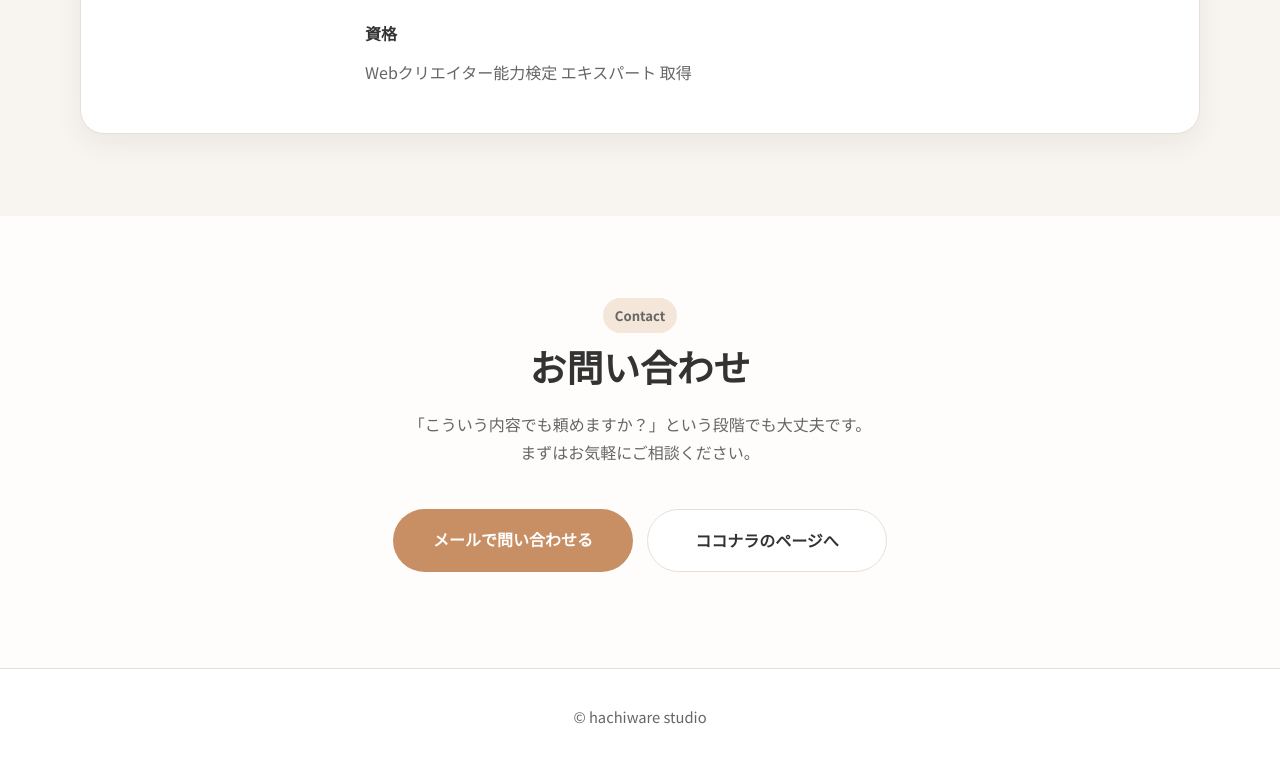
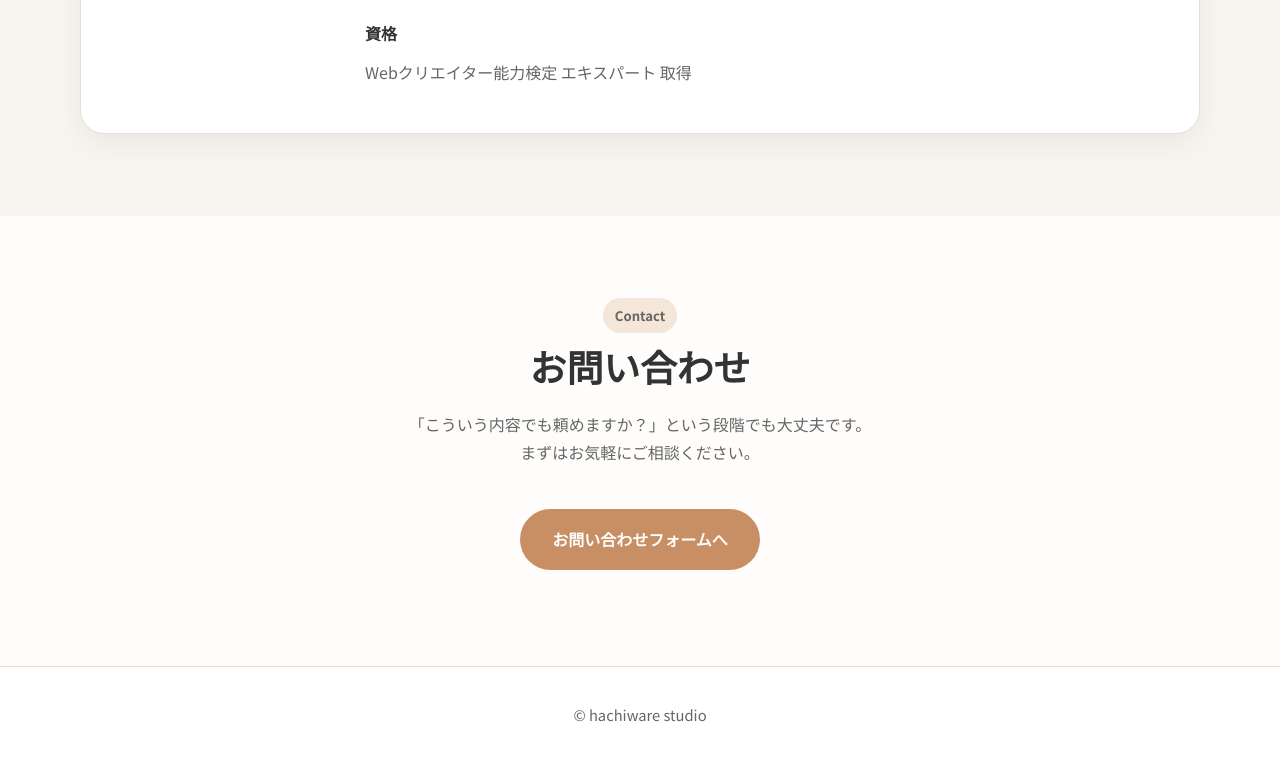
Before and after one commit to hachiware50/hachiware50.github.io, a plain HTML site: page index.html in a window 1280 px wide. Shown: the part 5096-5859 px from the top of the page. Drawn offline with Linux system fonts and the light colour scheme.

Commit message:
Update index.html

```diff
--- a/index.html
+++ b/index.html
@@ -358,9 +358,11 @@
         </div>
 
         <div class="contact-box">
-          <a class="contact-button" href="mailto:info.hachiware.studio@gmail.com">メールで問い合わせる</a>
-          <a class="contact-button contact-sub" href="#" target="_blank" rel="noopener noreferrer">ココナラのページへ</a>
-        </div>
+  <a class="contact-button" href="https://docs.google.com/forms/d/1jyUgOfGuMaqYVki57OM70qaErUz5030j3pU0QG4-qOE/edit" target="_blank" rel="noopener noreferrer">
+    お問い合わせフォームへ
+  </a>
+</div>
+
       </div>
     </section>
   </main>
```
